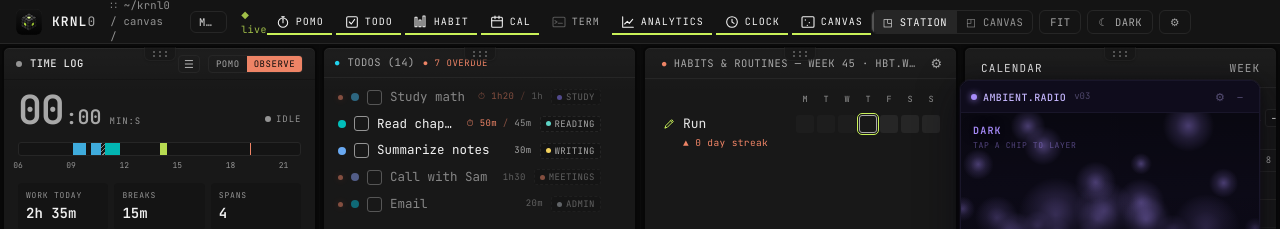
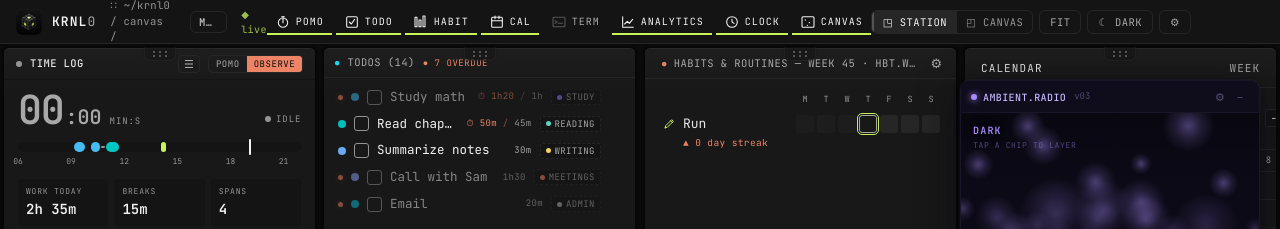
Before and after one commit to theMindDeveloper/KRNL0, a React (Vite) app: page / in a window 1280 px wide. Both pictures are taken after a click on the button "OBSERVE". Shown: the top 229 px of the page. Built offline with nearby package versions, Linux system fonts and the light colour scheme.

Commit message:
feat(pomo): draw the Observe day strip as rounded segments with thin break lines

```diff
--- a/src/renderer/components/nodes/PomoNode/ObserveDash.tsx
+++ b/src/renderer/components/nodes/PomoNode/ObserveDash.tsx
@@ -1,6 +1,6 @@
 // Observe mode face — the running time of the current span, today's spans on
-// a day strip (work in its category / task colour, breaks hatched) and three
-// small totals. Replaces the pomodoro timer faces, which assume a session
+// a day strip (work as rounded segments in its category / task colour, breaks
+// as a thin quiet line in the gap) and three small totals. Replaces the pomodoro timer faces, which assume a session
 // length Observe mode doesn't have.
 
 import type { PomoState } from './types';
@@ -17,7 +17,6 @@ export interface ObserveDashProps {
   plain?: boolean;
 }
 
-const HATCH = 'repeating-linear-gradient(135deg, var(--ink-3) 0 1px, transparent 1px 3px)';
 
 function fmtMin(ms: number): string {
   const min = Math.floor(ms / 60_000);
@@ -95,19 +94,32 @@ export function ObserveDash({ state, liveMs, library, nowMs, plain = false }: Ob
 
       {/* Today on a strip: where the time went. */}
       <div>
-        <div style={{ position: 'relative', height: 14, background: 'var(--paper-2)', border: '1px solid var(--paper-3)', borderRadius: 3, overflow: 'hidden' }}>
-          {spans.map((sp) => (
-            <span
-              key={sp.id}
-              style={{
-                position: 'absolute', top: 0, bottom: 0, left: pct(sp.start),
-                width: `max(2px, ${((sp.end - sp.start) / (hi - lo)) * 100}%)`,
-                background: sp.break ? HATCH : sp.color,
-                opacity: sp.break ? 0.8 : 0.9,
-              }}
-            />
-          ))}
-          <span aria-hidden style={{ position: 'absolute', top: -1, bottom: -1, left: pct(nowMs), width: 1.5, background: 'var(--rust)' }} />
+        <div data-testid="pomo-observe-strip" style={{ position: 'relative', height: 10, background: 'var(--paper-2)', borderRadius: 999 }}>
+          {spans.map((sp) => {
+            const w = ((sp.end - sp.start) / (hi - lo)) * 100;
+            // Work: a rounded segment, 1px clear of its neighbours so spans
+            // read as separate pieces. Break: a thin line through the gap.
+            return sp.break ? (
+              <span
+                key={sp.id}
+                data-span="break"
+                style={{
+                  position: 'absolute', top: 4, height: 2, left: pct(sp.start),
+                  width: `max(2px, ${w}%)`, borderRadius: 999, background: 'var(--ink-4)',
+                }}
+              />
+            ) : (
+              <span
+                key={sp.id}
+                data-span="work"
+                style={{
+                  position: 'absolute', top: 0, bottom: 0, left: `calc(${pct(sp.start)} + 1px)`,
+                  width: `max(4px, calc(${w}% - 2px))`, borderRadius: 999, background: sp.color,
+                }}
+              />
+            );
+          })}
+          <span aria-hidden style={{ position: 'absolute', top: -3, bottom: -3, left: pct(nowMs), width: 2, marginLeft: -1, borderRadius: 999, background: 'var(--ink)' }} />
         </div>
         <div style={{ position: 'relative', height: 12, marginTop: 3 }}>
           {ticks.map((t) => (
```
